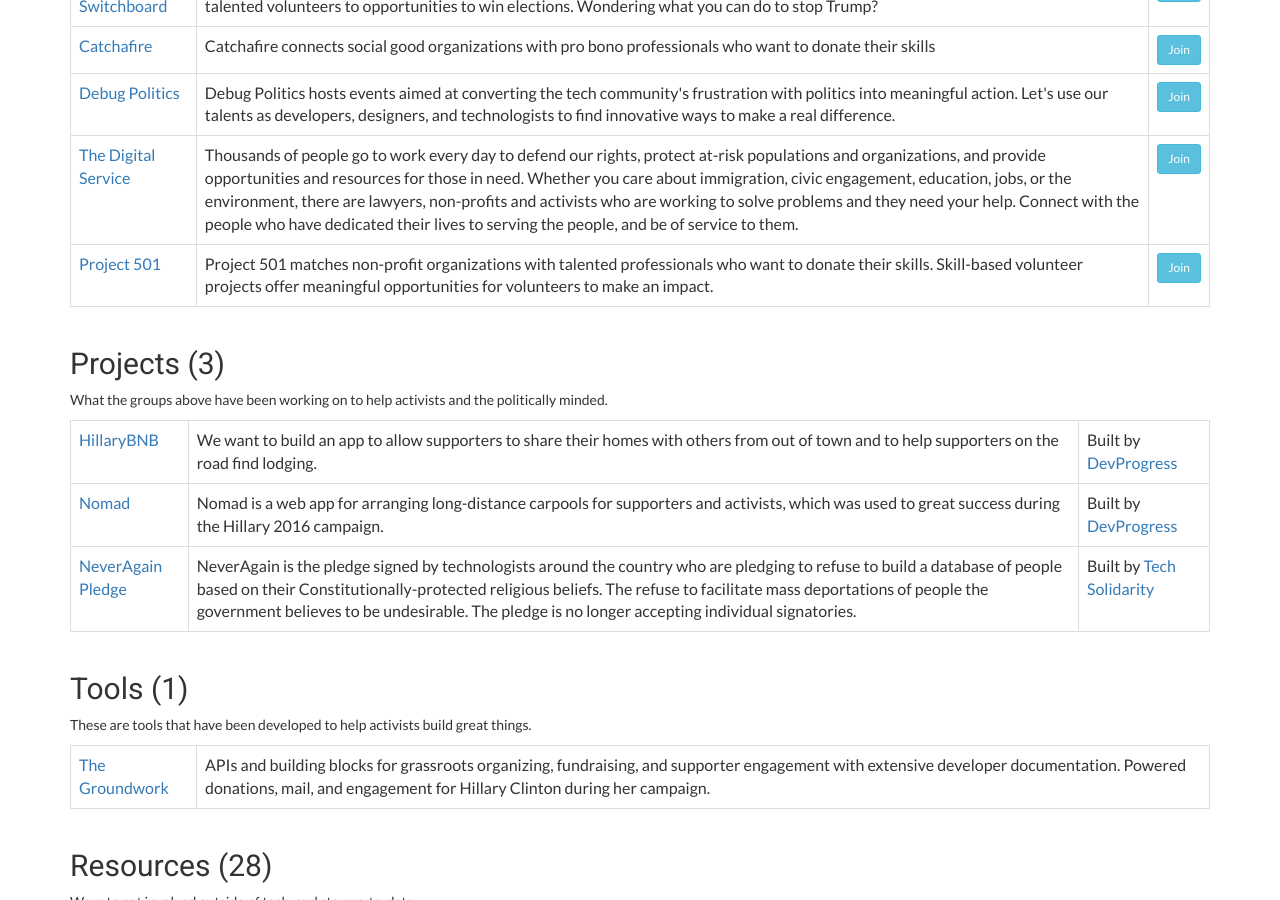
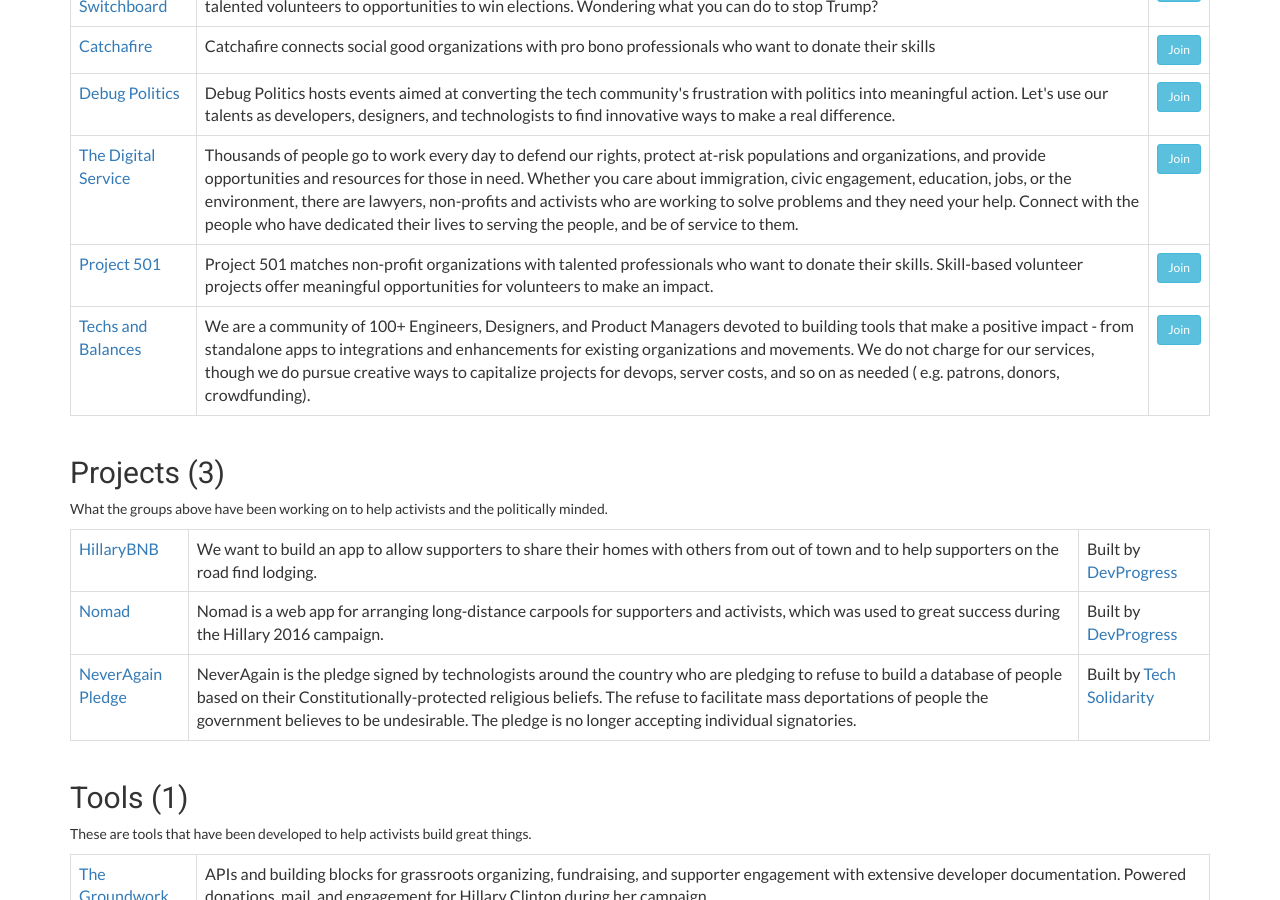
Before and after one commit to phildini/technicalmajority, a Jekyll site: the page built from docs/index.md, in a window 1280 px wide and 900 px high, scrolled down 2049 px. Built offline with Jekyll 4.4.1, drawn with Linux system fonts in a browser that asks for light colours; nearby versions of some CDN libraries; some of the changed text lies outside the part shown.

Commit message:
Add techs and balances

```diff
--- a/docs/_data/orgs.yaml
+++ b/docs/_data/orgs.yaml
@@ -155,3 +155,10 @@
   description: >
     Project 501 matches non-profit organizations with talented professionals who want to donate their skills. Skill-based volunteer projects offer meaningful opportunities for volunteers to make an impact.
   join_url: https://www.project501.com/users/sign_up
+
+- id: techsandbalances
+  name: Techs and Balances
+  url: http://www.techsandbalances.org/
+  description: >
+    We are a community of 100+ Engineers, Designers, and Product Managers devoted to building tools that make a positive impact - from standalone apps to integrations and enhancements for existing organizations and movements. We do not charge for our services, though we do pursue creative ways to capitalize projects for devops, server costs, and so on as needed ( e.g. patrons, donors, crowdfunding).
+  join_url: http://www.techsandbalances.org/#join-us
```
